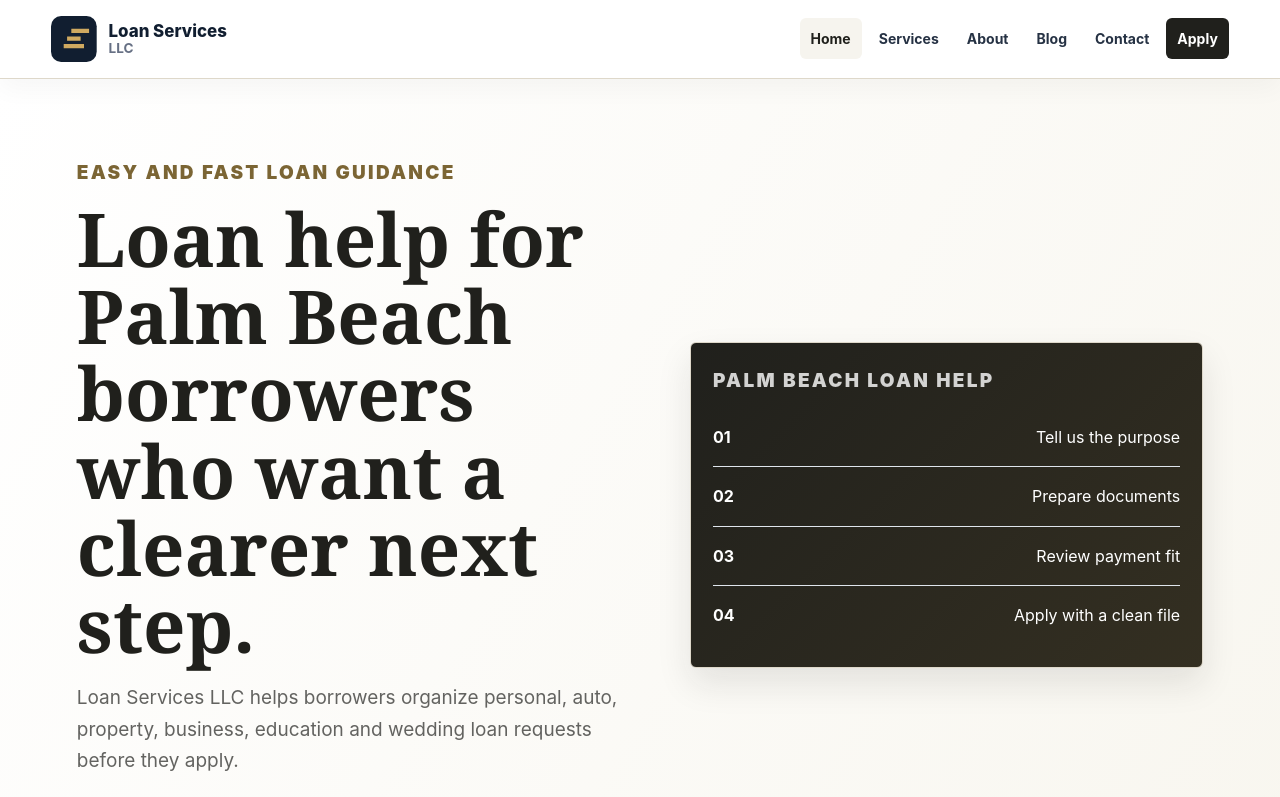
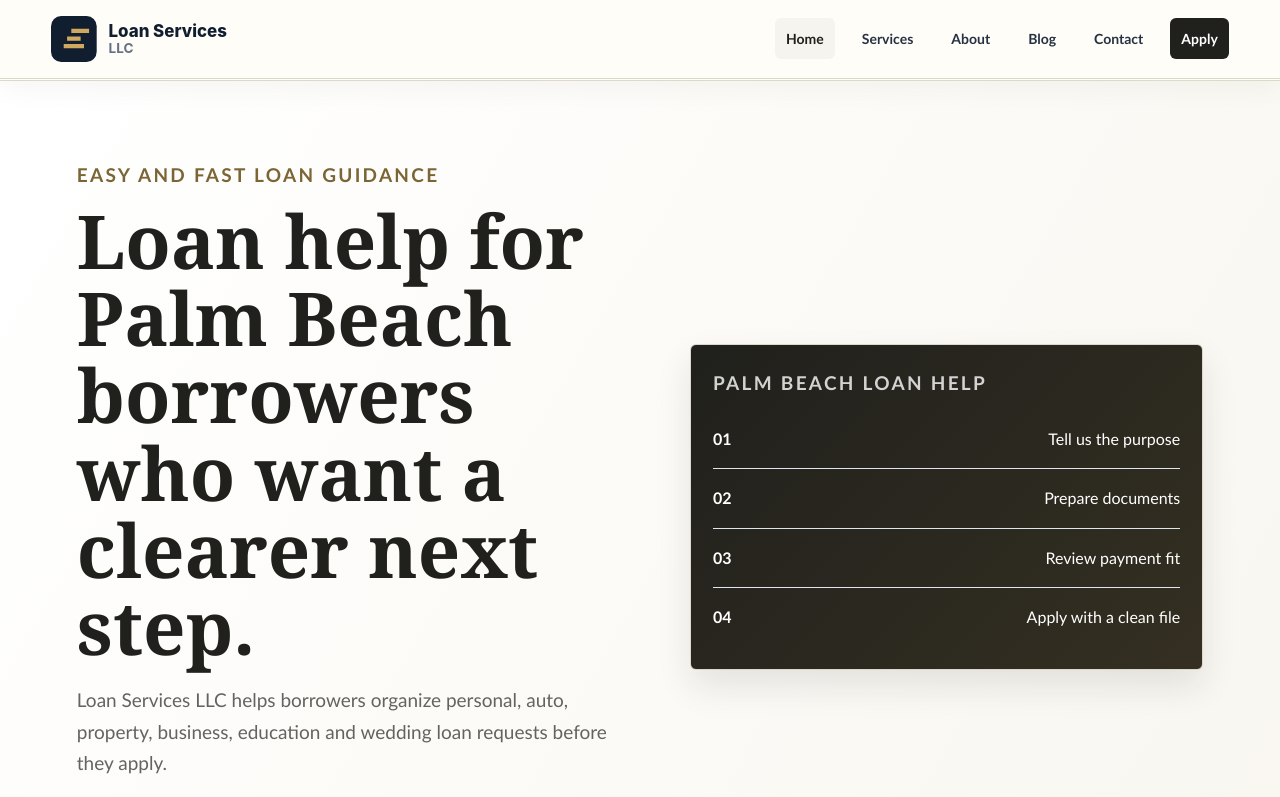
Before and after one commit to hsutech/loanservicesllc-com, an Eleventy site: page src/index.html in a window 1280 px wide. Shown: the top 797 px of the page. Built offline with nearby package versions, Linux system fonts and the light colour scheme; Eleventy itself is replaced by a stand-in of ours; files that its build step writes are made by us from their sources.

Commit message:
Differentiate site visual identity

```diff
--- a/src/assets/brand-dna.css
+++ b/src/assets/brand-dna.css
@@ -7,7 +7,7 @@
   --dna-radius:6px;
   --dna-shadow:0 16px 34px rgba(32,32,28,.10);
   --dna-heading:Georgia, "Times New Roman", serif;
-  --dna-font:Inter, ui-sans-serif, system-ui, -apple-system, BlinkMacSystemFont, "Segoe UI", sans-serif;
+  --dna-font:"Trebuchet MS", Arial, sans-serif;
 }
 body{
   font-family:var(--dna-font);
@@ -113,6 +113,14 @@ h1,h2,h3,.hero h1,.page-heading h1{
 
 
 
+
+.site-header{background:#fffdf7!important;border-bottom:3px double var(--dna-line)}
+nav,.main-nav{gap:16px!important}
+.hero{min-height:560px}
+.hero-panel,.card,.service-card,.post-card{border-radius:6px!important}
+.button,.apply-btn{border-radius:6px!important}
+.site-footer{background:#2b291f!important}
+
 @media (max-width:980px){
   .hero,.split,.feature-row,.intro-grid,.story-grid,.form-section,.split-section,.article-layout{grid-template-columns:1fr!important}
   .services-grid,.solution-grid,.category-grid,.collection-grid,.post-grid,.article-grid{grid-template-columns:repeat(2,minmax(0,1fr))!important}
```
